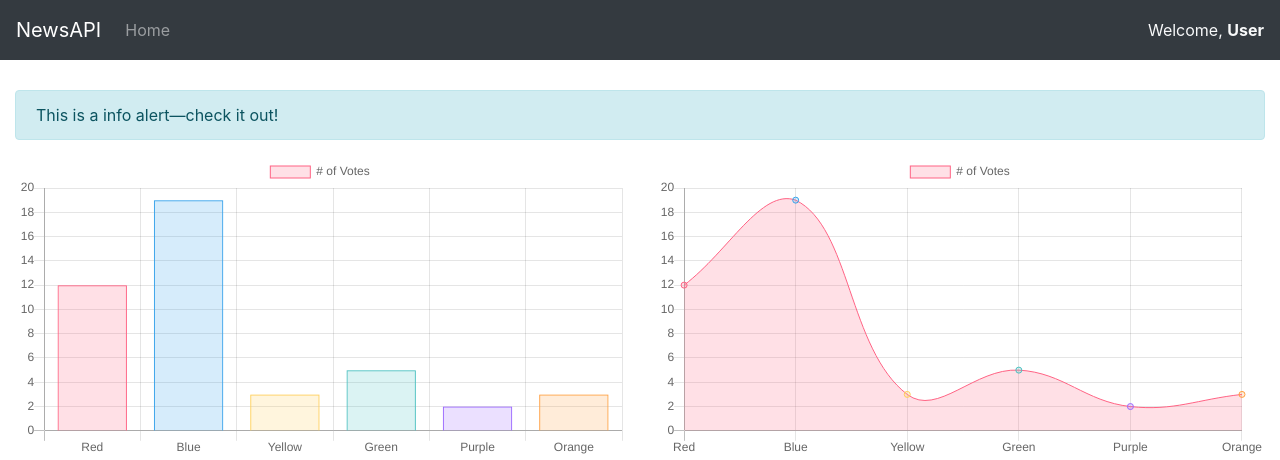
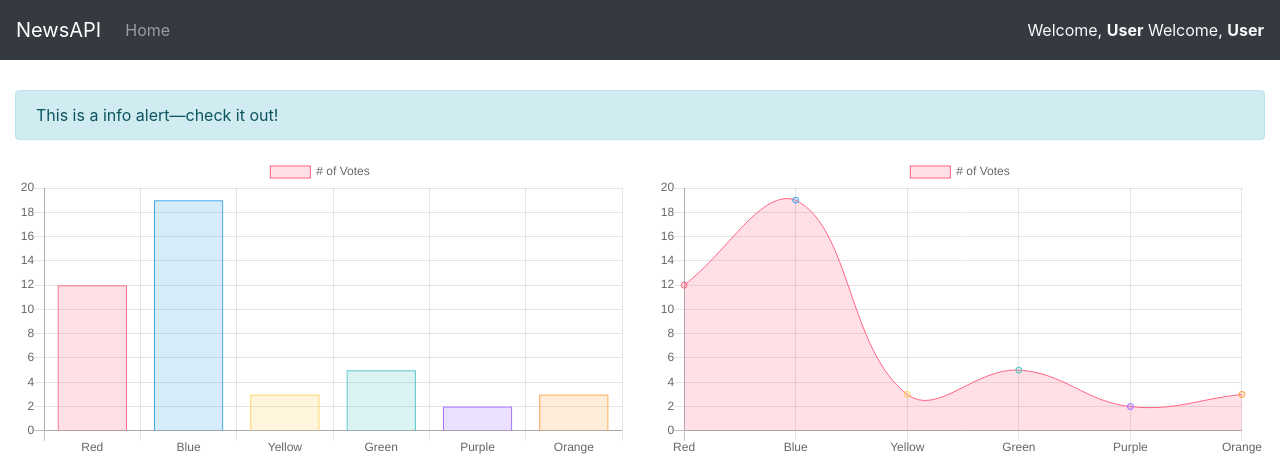
Before and after one commit to yyheng/database-m3012, a Flask app: page /user_dashboard in a window 1280 px wide. Shown: the top 460 px of the page. Run offline with Flask 2, Linux system fonts and the light colour scheme; some libraries are stand-ins or nearby versions.

Commit message:
Update user_base.htm

```diff
--- a/templates/layouts/user_base.htm
+++ b/templates/layouts/user_base.htm
@@ -24,6 +24,7 @@
           </li>
         </ul>
         <span class="navbar-text">
+            <span class="text-light">Welcome, <strong>User</strong></span>
             {% block right_nav %}{% endblock %}
         </span>
       </div>
```
